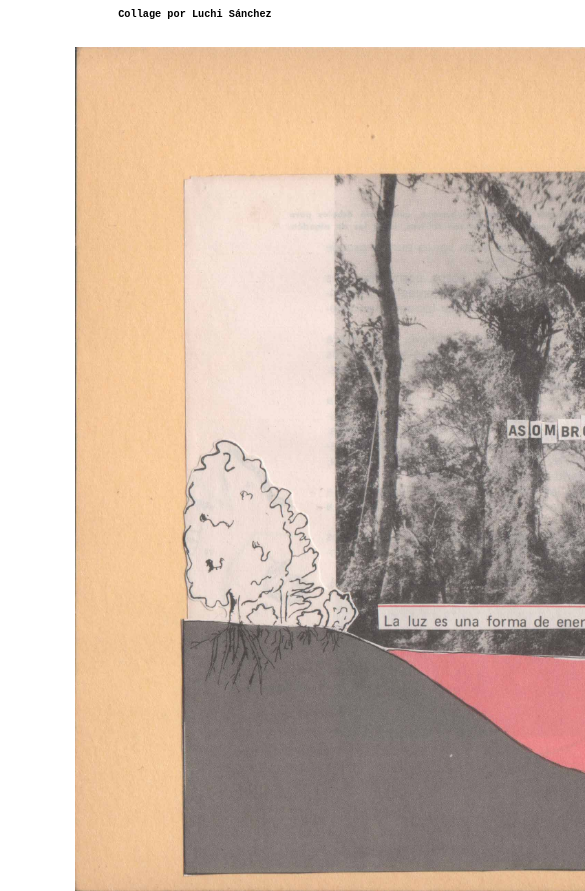
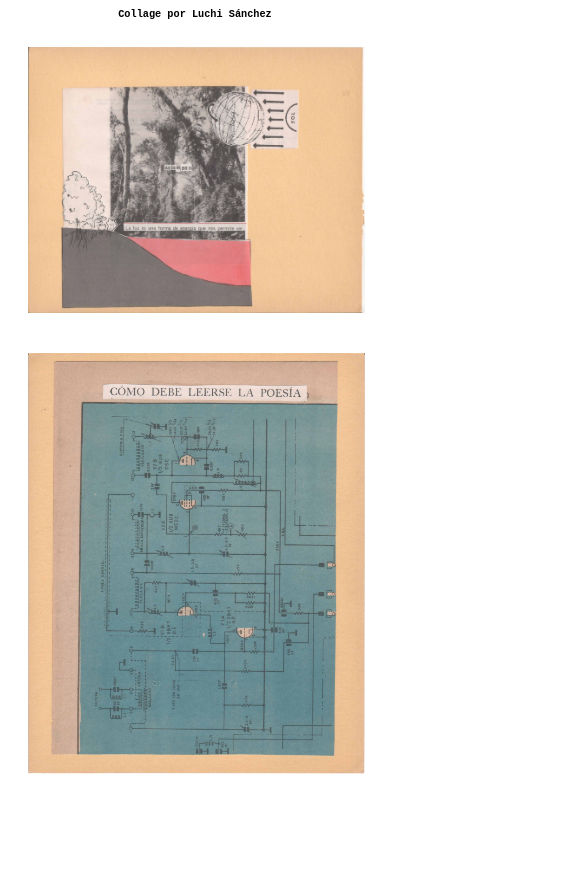
Before and after one commit to agichim/collage-luchi-sanchez, a plain HTML site: page index.html in a window 390 px wide. Shown: the top 891 px of the page, 585 px wide, since content can reach past the window. After the commit the page ends 844 px from the top, so only its background shows below. Drawn offline with Linux system fonts and the light colour scheme.

Commit message:
mobile update

```diff
--- a/style.css
+++ b/style.css
@@ -4,14 +4,14 @@
   text-align: center;
 }
 
-div {
+/* div {
   width: 75%;
   margin: auto;
-}
+} */
 
 img {
   padding: 20px;
   display: block;
-  max-height: 100vh;
+  max-width: 90%;
   margin: auto;
 }
```
